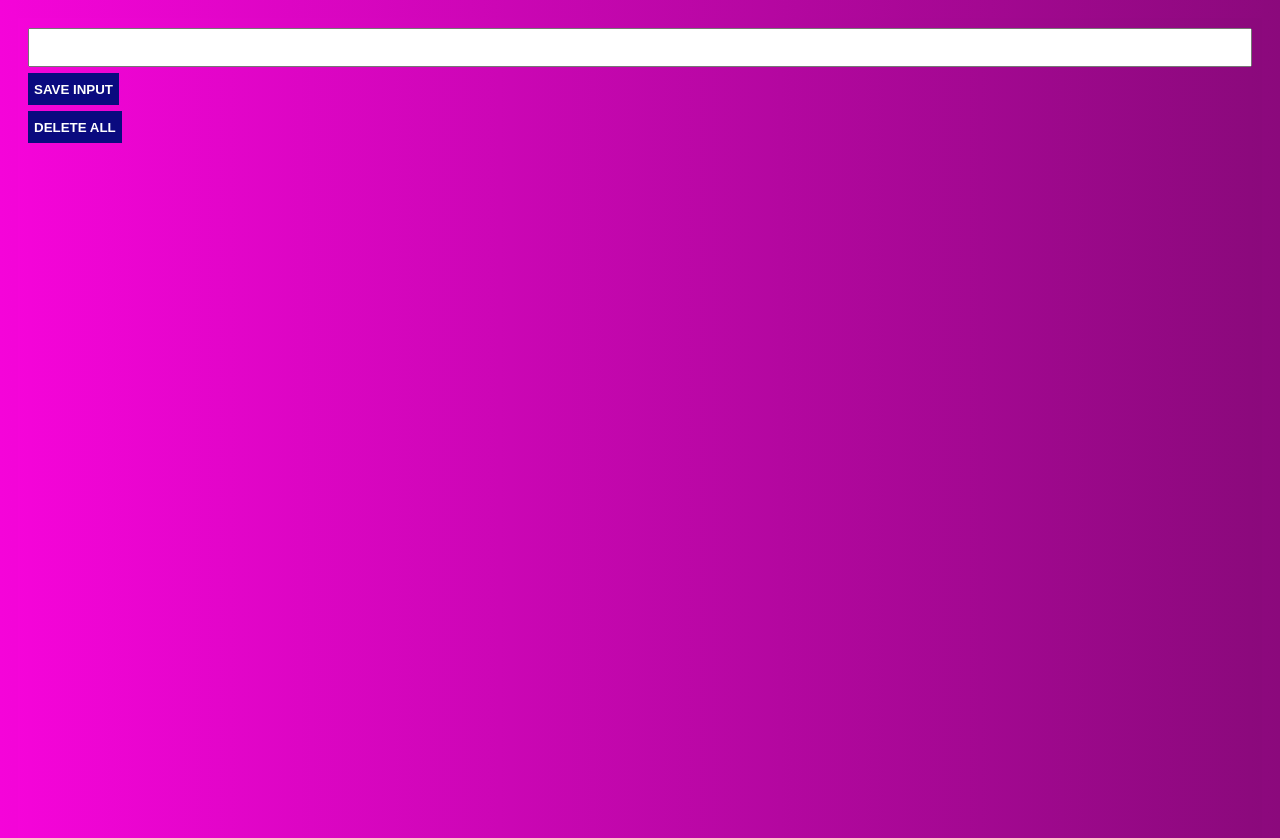
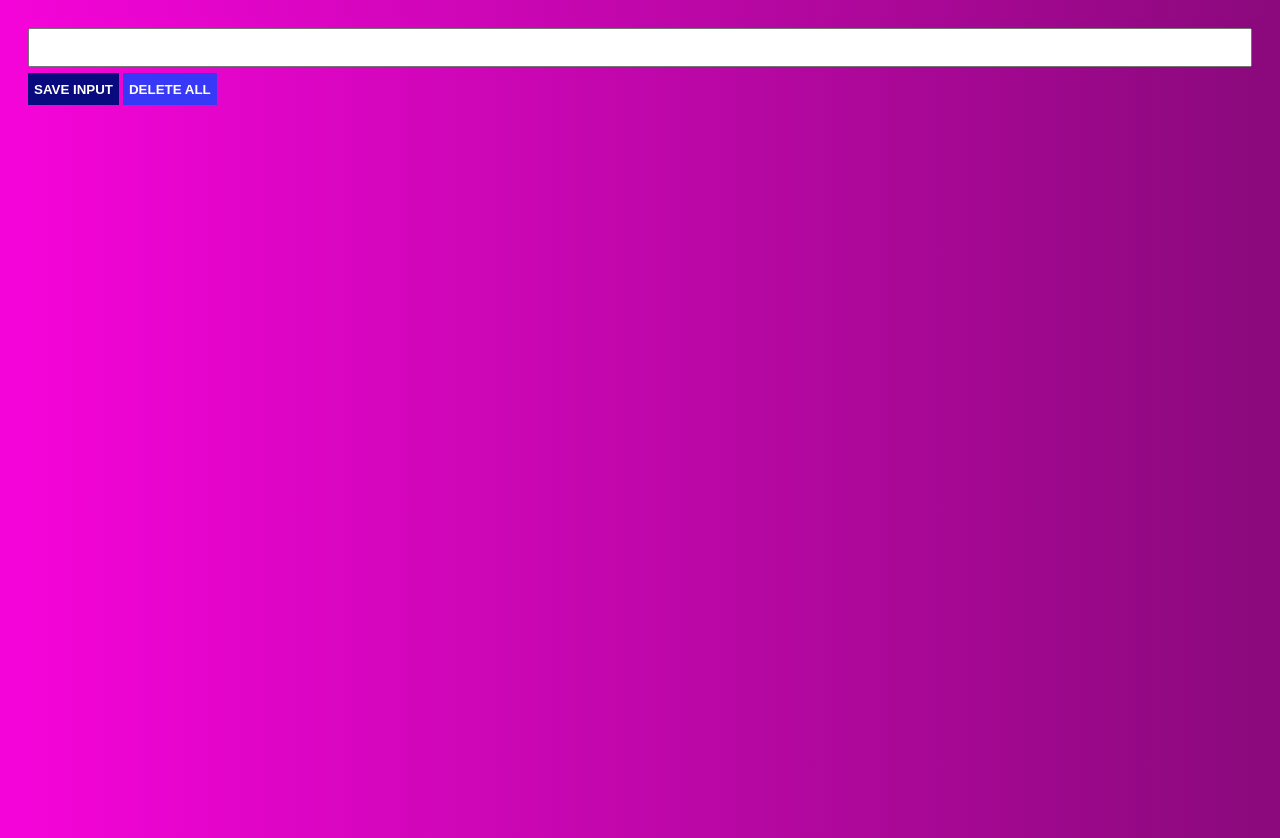
Before and after one commit to AaronGulman/My-Chrome-Extension, a browser extension: page index.html in a window 1280 px wide. Drawn offline with Linux system fonts and the light colour scheme.

Commit message:
Style the delete button

```diff
--- a/styles.css
+++ b/styles.css
@@ -16,13 +16,12 @@ input{
 }
 
 button{
-	display: flex;
 	height: 4%;
 	justify-content: center;
 	align-items: center;
 	background-color: rgb(10, 10, 127);
 	color: #ffff;
-	border: none;
+	border: 1px rgb(10, 10, 127);;
 	margin-top: 0.5%;
 	font-weight: bold;
 }
@@ -55,3 +54,7 @@ a:hover{
 	text-decoration: underline 3px solid black;
 
 }
+
+#deleteBtn{
+	background-color: rgb(56, 56, 247);;
+}
```
